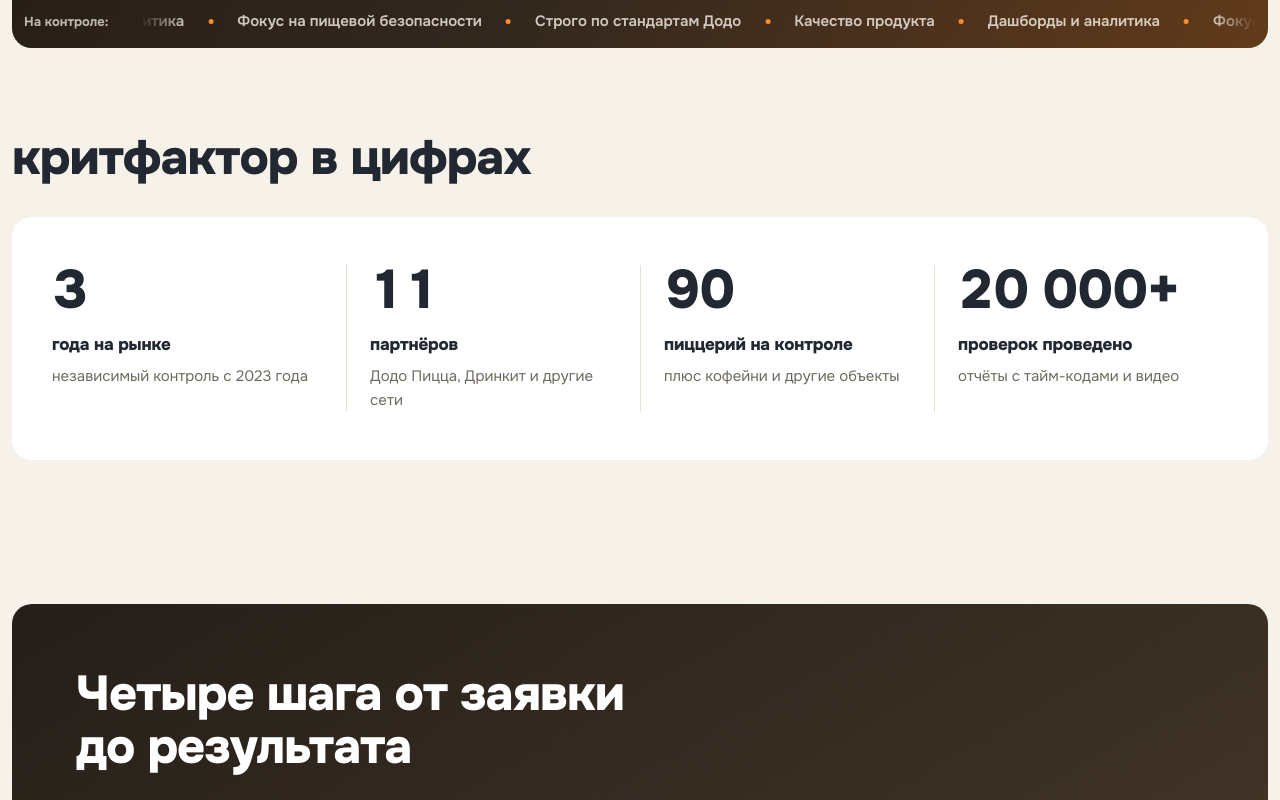
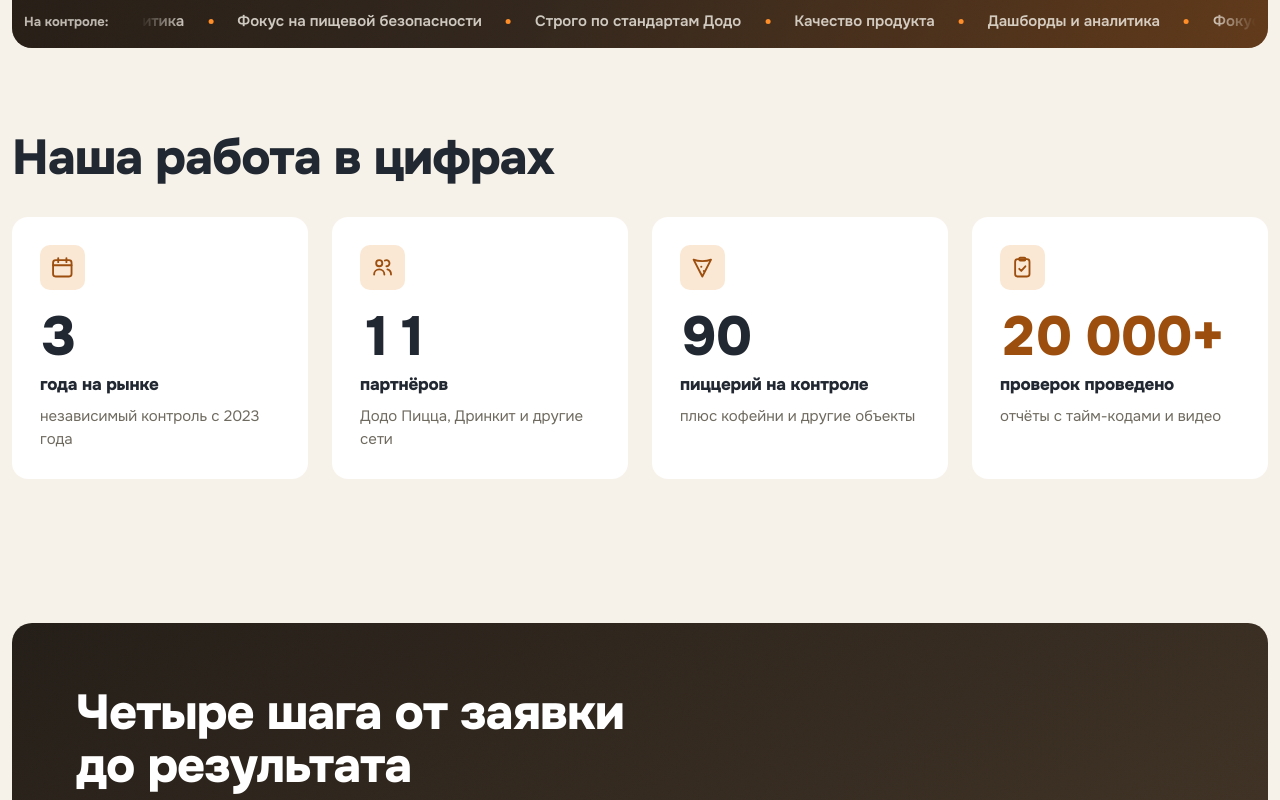
Before and after one commit to Anyboom/crit, a plain HTML site: page index.html in a window 1280 px wide. Shown: the part 740-1540 px from the top of the page. Drawn offline with Linux system fonts and the light colour scheme.

Commit message:
💄 style: redesign stats block and fix tariff column alignment

```diff
--- a/css/style.css
+++ b/css/style.css
@@ -200,30 +200,36 @@ main > section:not(.hero) { padding-block: var(--section-block); }
 }
 @keyframes ticker { to { transform: translateX(-50%); } }
 
-/* ===== stats: широкая панель-полоса с делителями ===== */
+/* ===== stats: отдельные карточки с иконками в квадратиках ===== */
 .stats { padding-block: var(--section-block); }
-.stats-panel {
+.stats__grid {
   margin-top: var(--heading-gap);
+  display: grid; grid-template-columns: repeat(4, minmax(0, 1fr));
+  gap: var(--grid-gap);
+}
+.stat-card {
   background: var(--paper);
-  border-radius: var(--radius-xl);
-  padding: clamp(1.75rem, 4.5vw, 3rem) clamp(1.25rem, 3.5vw, 2.5rem);
+  border-radius: var(--radius-lg);
+  padding: clamp(1.25rem, 2.5vw, 1.75rem);
+  display: grid; gap: 0.4rem; justify-items: start; align-content: start;
 }
-.stats__grid { display: grid; grid-template-columns: repeat(4, minmax(0, 1fr)); }
-.stat {
-  padding-inline: clamp(0.75rem, 1.8vw, 1.5rem);
-  display: grid; gap: 0.45rem; justify-items: start; align-content: start;
+.stat-card__icon {
+  display: grid; place-items: center;
+  width: clamp(2.75rem, 3.5vw, 3.25rem); aspect-ratio: 1;
+  background: var(--tint); border-radius: var(--radius);
+  color: var(--accent-deep);
+  margin-bottom: 0.9rem;
 }
-.stat:first-child { padding-left: 0; }
-.stat:last-child { padding-right: 0; }
-.stat + .stat { border-left: 1px solid var(--rule); }
-.stat__num {
-  font-weight: 800; line-height: 0.95; letter-spacing: -0.03em;
+.stat-card__icon svg { width: 55%; height: 55%; }
+.stat-card__num {
+  font-weight: 800; line-height: 1; letter-spacing: -0.03em;
   font-variant-numeric: tabular-nums; white-space: nowrap;
   color: var(--ink);
-  font-size: clamp(2.5rem, 1rem + 3vw, 3.5rem);
+  font-size: clamp(2.5rem, 1.2rem + 2.8vw, 3.75rem);
 }
-.stat__title { font-size: 1.0625rem; font-weight: 800; letter-spacing: -0.01em; margin-top: 0.5rem; }
-.stat__note { color: var(--muted); font-size: 0.9375rem; }
+.stat-card--lead .stat-card__num { color: var(--accent-deep); }
+.stat-card__title { font-size: 1.0625rem; font-weight: 800; letter-spacing: -0.01em; }
+.stat-card__note { color: var(--muted); font-size: 0.9375rem; }
 
 /* ===== how: тёмная панель-эхо героя с этапами ===== */
 .path-panel {
@@ -323,11 +329,16 @@ main > section:not(.hero) { padding-block: var(--section-block); }
   border-radius: var(--radius-xl);
   padding-block: clamp(0.75rem, 2vw, 1.5rem);
   overflow: clip;
-}
-/* строка-тариф: название+описание | состав | цена | действие */
-.tariff-row {
+  /* общий шаблон колонок для всех строк: название+описание | состав | цена | действие */
   display: grid;
   grid-template-columns: minmax(0, 2.1fr) minmax(0, 2.7fr) max-content max-content;
+  column-gap: clamp(1.25rem, 3vw, 2.5rem);
+}
+/* строка-тариф наследует колонки таблицы через subgrid — колонки ровные по всей таблице */
+.tariff-row {
+  grid-column: 1 / -1;
+  display: grid;
+  grid-template-columns: subgrid;
   gap: clamp(1.25rem, 3vw, 2.5rem);
   align-items: start;
   padding-block: clamp(1.25rem, 3vw, 1.75rem);
@@ -398,7 +409,7 @@ main > section:not(.hero) { padding-block: var(--section-block); }
 }
 .tariff-row__currency { font-size: 1.0625rem; font-weight: 700; }
 .tariff-row__value--custom {
-  font-size: clamp(1.125rem, 1rem + 0.6vw, 1.375rem);
+  font-size: clamp(1rem, 0.9rem + 0.45vw, 1.25rem);
   letter-spacing: -0.01em; line-height: 1.2;
 }
 .tariff-row__unit { color: var(--muted); font-size: var(--fs-small); }
@@ -569,12 +580,7 @@ main > section:not(.hero) { padding-block: var(--section-block); }
 
 /* ===== adaptive ===== */
 @media (max-width: 1100px) {
-  .stats__grid {
-    grid-template-columns: repeat(2, minmax(0, 1fr));
-    row-gap: var(--grid-gap);
-  }
-  .stats__grid .stat:nth-child(odd) { border-left: 0; padding-left: 0; }
-  .stats__grid .stat:nth-child(even) { border-left: 1px solid var(--rule); }
+  .stats__grid { grid-template-columns: repeat(2, minmax(0, 1fr)); }
   .zones__grid { grid-template-columns: repeat(2, minmax(0, 1fr)); }
   .zone, .zone--wide { grid-column: auto; }
   .team__grid { grid-template-columns: repeat(2, minmax(0, 1fr)); }
@@ -618,6 +624,7 @@ main > section:not(.hero) { padding-block: var(--section-block); }
   .ticker__tag { display: none; }
 
   /* строки тарифов складываются в столбик */
+  .tariff-table { display: block; }
   .tariff-row {
     grid-template-columns: 1fr;
     gap: 0.55rem;
@@ -631,12 +638,7 @@ main > section:not(.hero) { padding-block: var(--section-block); }
 }
 
 @media (max-width: 560px) {
-  .stats__grid, .zones__grid, .team__grid, .footer__grid { grid-template-columns: 1fr; }
-  .stats__grid .stat { padding-block: 1.25rem; }
-  .stats__grid .stat:first-child { padding-top: 0; }
-  .stats__grid .stat:last-child { padding-bottom: 0; }
-  .stats__grid .stat + .stat { border-left: 0; border-top: 1px solid var(--rule); }
-  .tariff-row .btn { width: 100%; }
+  .stats__grid, .zones__grid, .team__grid, .footer__grid { grid-template-columns: 1fr; }  .tariff-row .btn { width: 100%; }
   .hero__actions .btn, .cta-actions .btn { width: 100%; }
   .footer__legal { flex-direction: column; gap: 0.75rem; }
 }
--- a/index.html
+++ b/index.html
@@ -106,32 +106,42 @@
     </div>
   </section>
 
-  <!-- Статистика: широкая панель-полоса со счётчиками -->
+  <!-- Статистика: карточки с иконками -->
   <section class="stats container" id="stats" aria-labelledby="stats-title">
-    <h2 class="section-title" id="stats-title">критфактор в цифрах</h2>
-    <div class="stats-panel reveal">
-      <div class="stats__grid">
-        <article class="stat">
-          <span class="stat__num" data-count="3">3</span>
-          <h3 class="stat__title">года на рынке</h3>
-          <p class="stat__note">независимый контроль с 2023 года</p>
-        </article>
-        <article class="stat">
-          <span class="stat__num" data-count="11">11</span>
-          <h3 class="stat__title">партнёров</h3>
-          <p class="stat__note">Додо Пицца, Дринкит и другие сети</p>
-        </article>
-        <article class="stat">
-          <span class="stat__num" data-count="90">90</span>
-          <h3 class="stat__title">пиццерий на контроле</h3>
-          <p class="stat__note">плюс кофейни и другие объекты</p>
-        </article>
-        <article class="stat">
-          <span class="stat__num" data-count="20000" data-suffix="+">20 000+</span>
-          <h3 class="stat__title">проверок проведено</h3>
-          <p class="stat__note">отчёты с тайм-кодами и видео</p>
-        </article>
-      </div>
+    <h2 class="section-title" id="stats-title">Наша работа в цифрах</h2>
+    <div class="stats__grid reveal">
+      <article class="stat-card">
+        <span class="stat-card__icon" aria-hidden="true">
+          <svg viewBox="0 0 24 24" fill="none" stroke="currentColor" stroke-width="1.8" stroke-linecap="round" stroke-linejoin="round"><rect x="3" y="5" width="18" height="16" rx="2.5"/><path d="M3 10h18M8 3v4M16 3v4"/></svg>
+        </span>
+        <span class="stat-card__num" data-count="3">3</span>
+        <h3 class="stat-card__title">года на рынке</h3>
+        <p class="stat-card__note">независимый контроль с 2023 года</p>
+      </article>
+      <article class="stat-card">
+        <span class="stat-card__icon" aria-hidden="true">
+          <svg viewBox="0 0 24 24" fill="none" stroke="currentColor" stroke-width="1.8" stroke-linecap="round" stroke-linejoin="round"><circle cx="9" cy="8" r="3"/><path d="M4 19c0-2.8 2.2-5 5-5s5 2.2 5 5"/><path d="M16 11a3 3 0 1 0-1.5-5.6"/><path d="M17 14c2 .5 3.5 2.2 3.5 5"/></svg>
+        </span>
+        <span class="stat-card__num" data-count="11">11</span>
+        <h3 class="stat-card__title">партнёров</h3>
+        <p class="stat-card__note">Додо Пицца, Дринкит и другие сети</p>
+      </article>
+      <article class="stat-card">
+        <span class="stat-card__icon" aria-hidden="true">
+          <svg viewBox="0 0 24 24" fill="none" stroke="currentColor" stroke-width="1.8" stroke-linecap="round" stroke-linejoin="round"><path d="M3.5 4.5C8 6.5 16 6.5 20.5 4.5L12 21Z"/><circle cx="11" cy="11.5" r="1" fill="currentColor" stroke="none"/><circle cx="13.5" cy="15.5" r="1" fill="currentColor" stroke="none"/></svg>
+        </span>
+        <span class="stat-card__num" data-count="90">90</span>
+        <h3 class="stat-card__title">пиццерий на контроле</h3>
+        <p class="stat-card__note">плюс кофейни и другие объекты</p>
+      </article>
+      <article class="stat-card stat-card--lead">
+        <span class="stat-card__icon" aria-hidden="true">
+          <svg viewBox="0 0 24 24" fill="none" stroke="currentColor" stroke-width="1.8" stroke-linecap="round" stroke-linejoin="round"><rect x="5" y="4" width="14" height="17" rx="2.5"/><rect x="9" y="2.5" width="6" height="3" rx="1"/><path d="M9 13.5l2 2 4-4.5"/></svg>
+        </span>
+        <span class="stat-card__num" data-count="20000" data-suffix="+">20 000+</span>
+        <h3 class="stat-card__title">проверок проведено</h3>
+        <p class="stat-card__note">отчёты с тайм-кодами и видео</p>
+      </article>
     </div>
   </section>
 
@@ -276,7 +286,7 @@
           <p class="tariff-row__desc">Оценка нашей эффективности на ваших объектах.</p>
         </div>
         <p class="tariff-row__features">разработка чек-листа&nbsp;·&nbsp;2 тестовые проверки&nbsp;·&nbsp;расчёт стоимости</p>
-        <p class="tariff-row__price"><span class="tariff-row__value tariff-row__value--custom">Тестовая проверка</span></p>
+        <p class="tariff-row__price"><span class="tariff-row__sum"><span class="tariff-row__value">0</span><span class="tariff-row__currency">₽</span></span><span class="tariff-row__unit">2 тестовые проверки&nbsp;·&nbsp;далее по&nbsp;расчёту</span></p>
         <a class="btn btn--sm" href="https://t.me/dima_critfaktor">Начать пилот</a>
       </article>
 
@@ -286,7 +296,7 @@
           <p class="tariff-row__desc">Салоны, барбершопы и ритейл.</p>
         </div>
         <p class="tariff-row__features">адаптация под стандарты&nbsp;·&nbsp;любые системы&nbsp;·&nbsp;дашборды и&nbsp;аналитика</p>
-        <p class="tariff-row__price"><span class="tariff-row__value tariff-row__value--custom">Индивидуальный расчёт</span></p>
+        <p class="tariff-row__price"><span class="tariff-row__sum"><span class="tariff-row__value tariff-row__value--custom">По запросу</span></span><span class="tariff-row__unit">адаптация под ваши стандарты</span></p>
         <a class="btn btn--sm" href="https://t.me/dima_critfaktor">Обсудить</a>
       </article>
 
@@ -296,7 +306,7 @@
           <p class="tariff-row__desc">Комплексный контроль ресторанов и кафе.</p>
         </div>
         <p class="tariff-row__features">пищевая безопасность и&nbsp;скорость&nbsp;·&nbsp;любые системы&nbsp;·&nbsp;дашборды и&nbsp;аналитика</p>
-        <p class="tariff-row__price"><span class="tariff-row__value tariff-row__value--custom">Индивидуальный расчёт</span></p>
+        <p class="tariff-row__price"><span class="tariff-row__sum"><span class="tariff-row__value tariff-row__value--custom">По запросу</span></span><span class="tariff-row__unit">полный цикл контроля качества</span></p>
         <a class="btn btn--sm" href="https://t.me/dima_critfaktor">Обсудить</a>
       </article>
 
```
